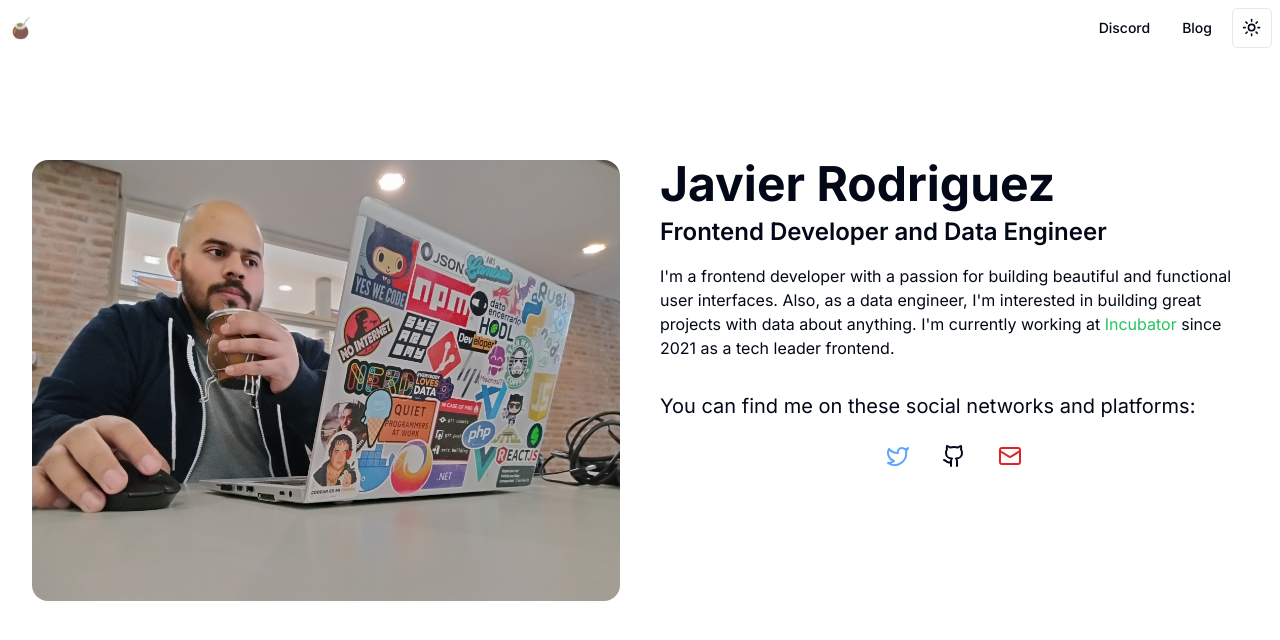
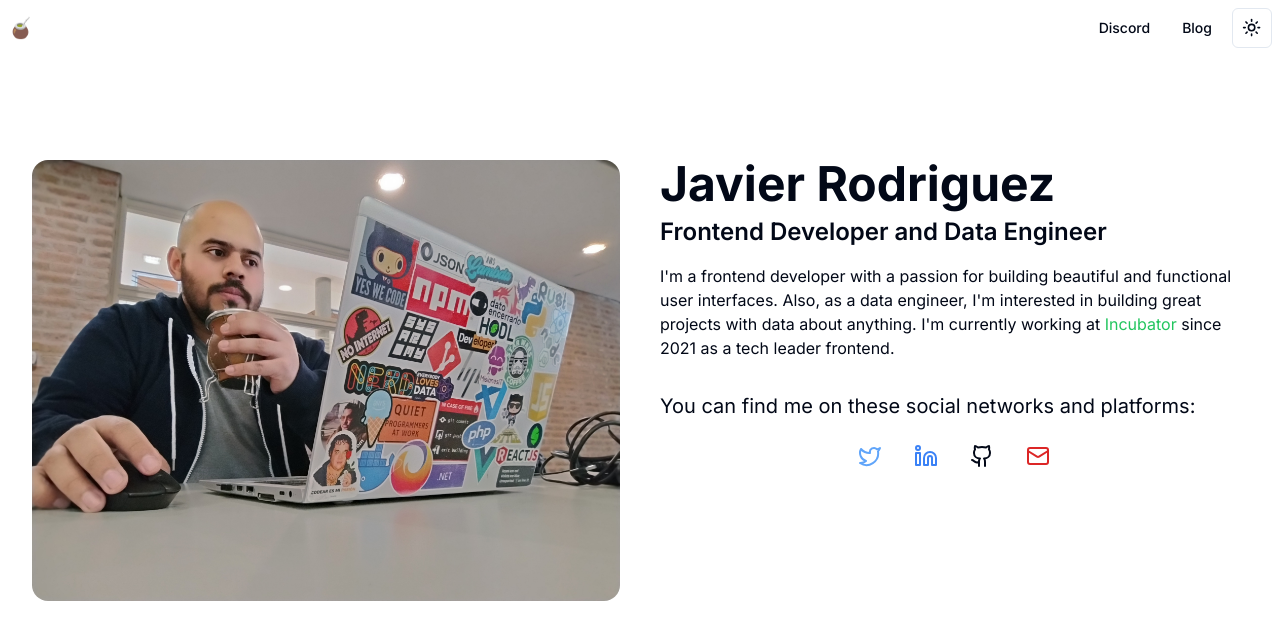
Before and after one commit to JaviCeRodriguez/javier-portfolio, a Next.js app: page / in a window 1280 px wide. Shown: the top 640 px of the page. Built offline with nearby package versions, Linux system fonts and the light colour scheme.

Commit message:
add: linkedin

```diff
--- a/package.json
+++ b/package.json
@@ -25,7 +25,7 @@
     "eslint": "8.47.0",
     "eslint-config-next": "13.4.13",
     "framer-motion": "^10.16.16",
-    "lucide-react": "^0.306.0",
+    "lucide-react": "^0.376.0",
     "next": "^13.5.6",
     "next-themes": "^0.2.1",
     "postcss": "^8.4.32",
--- a/src/components/custom/presentation/index.tsx
+++ b/src/components/custom/presentation/index.tsx
@@ -20,10 +20,10 @@ const Presentation = () => {
         quality={100}
       />
       <div className="flex flex-col">
-        <h1 className="text-4xl font-bold mb-2 lg:text-5xl">
+        <h1 className="mb-2 text-4xl font-bold lg:text-5xl">
           Javier Rodriguez
         </h1>
-        <h2 className="text-xl mb-4 font-semibold lg:text-2xl">
+        <h2 className="mb-4 text-xl font-semibold lg:text-2xl">
           Frontend Developer and Data Engineer
         </h2>
         <p className="mb-8">
@@ -41,10 +41,10 @@ const Presentation = () => {
           </a>
           &nbsp;since 2021 as a tech leader frontend.
         </p>
-        <h3 className="text-lg mb-4 lg:text-xl">
+        <h3 className="mb-4 text-lg lg:text-xl">
           You can find me on these social networks and platforms:
         </h3>
-        <div className="flex flex-row flex-wrap gap-4 justify-center">
+        <div className="flex flex-row flex-wrap justify-center gap-4">
           <motion.div whileHover={{ scale: 1.2 }} whileTap={{ scale: 0.8 }}>
             <Button variant="ghost" size="icon" asChild>
               <Link
@@ -53,6 +53,17 @@ const Presentation = () => {
                 rel="noopener noreferrer"
               >
                 <Twitter className="text-blue-400" />
+              </Link>
+            </Button>
+          </motion.div>
+          <motion.div whileHover={{ scale: 1.2 }} whileTap={{ scale: 0.8 }}>
+            <Button variant="ghost" size="icon" asChild>
+              <Link
+                href="https://www.linkedin.com/in/rodriguezjavierc/"
+                target="_blank"
+                rel="noopener noreferrer"
+              >
+                <Linkedin className="text-blue-500" />
               </Link>
             </Button>
           </motion.div>
```
Also changed, not shown: 1 other file (tests, documents, lock files or other folders).
